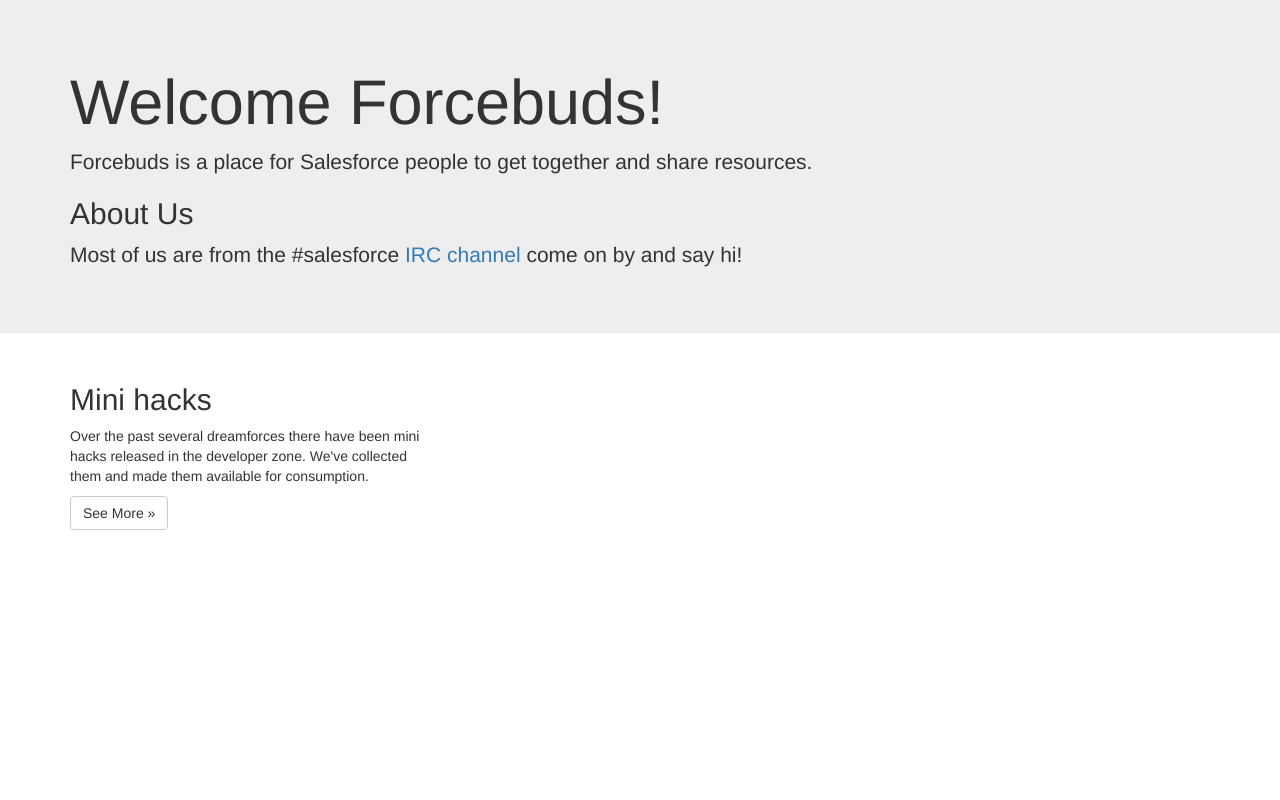
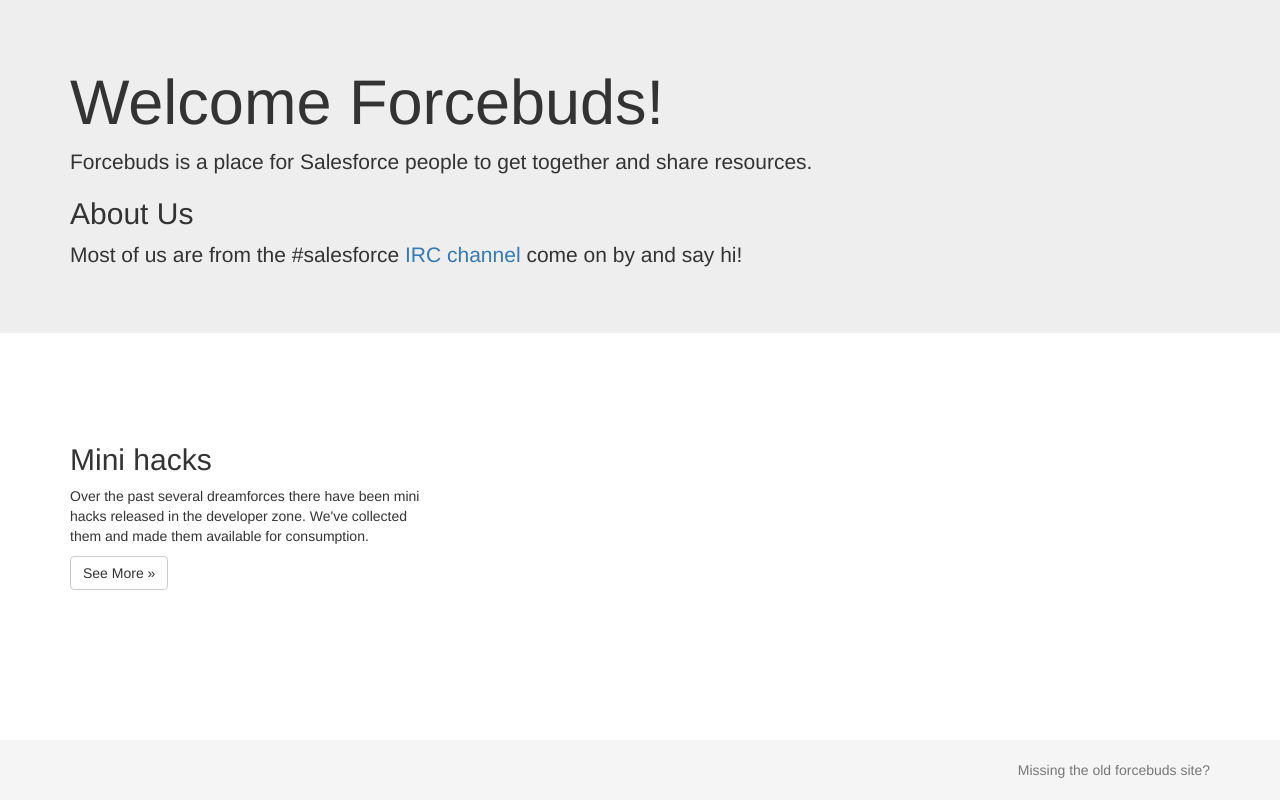
Before and after one commit to forcebuds/forcebuds.github.io, a plain HTML site: page index.html in a window 1280 px wide. Drawn offline with nearby package versions, Linux system fonts and the light colour scheme.

Commit message:
Adding a special something back to the site for @jhersh

```diff
--- a/index.html
+++ b/index.html
@@ -16,6 +16,39 @@
 		<![endif]-->
 
 		<style>
+			html {
+				position: relative;
+				min-height: 100%;
+			}
+
+			body {
+				margin-bottom: 60px;
+			}
+
+			.footer {
+				position: absolute;
+				bottom: 0;
+				width: 100%;
+				height: 60px;
+				background-color: #f5f5f5;
+			}
+
+			body > .container {
+				padding: 60px 15px 0;
+			}
+
+			.container .text-muted {
+				margin: 20px 0;
+			}
+
+			.footer > .container {
+				padding-right: 15px;
+				padding-left: 15px;
+			}
+
+			.footer > .container > p {
+				text-align: right;
+			}
 		</style>
 	</head>
 	<body>
@@ -36,6 +69,11 @@
 				</div>
 			</div>
 		</div>
+		<footer class="footer">
+			<div class="container">
+				<p class="text-muted"><a class="text-muted" href="http://www.warnerbros.com/archive/spacejam/movie/jam.htm">Missing the old forcebuds site?</a></p>
+			</div>
+		</footer>
 
 		<script src="https://ajax.googleapis.com/ajax/libs/jquery/1.11.3/jquery.min.js"></script>
 		<script src="https://maxcdn.bootstrapcdn.com/bootstrap/3.3.5/js/bootstrap.min.js"></script>
```
